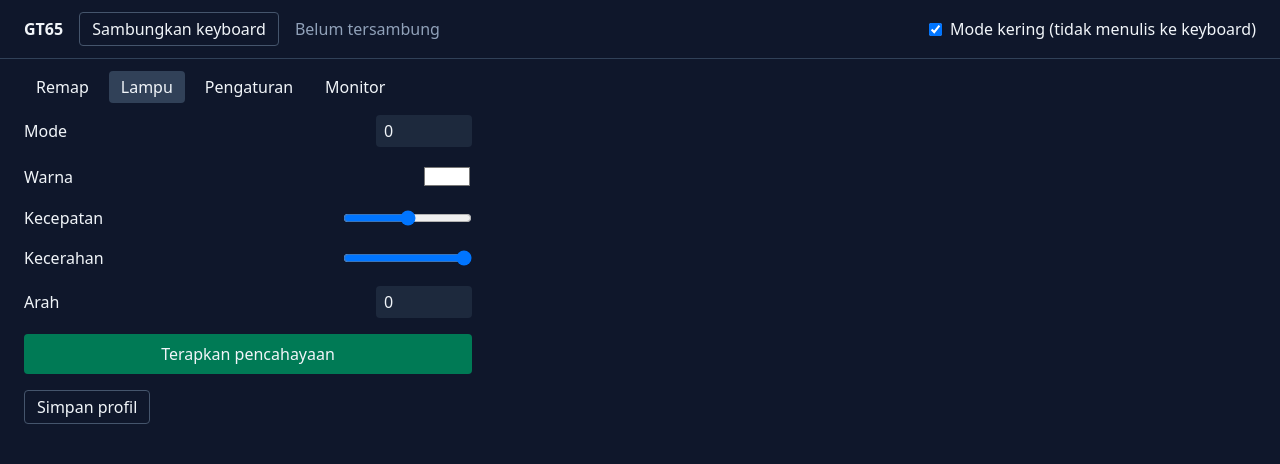
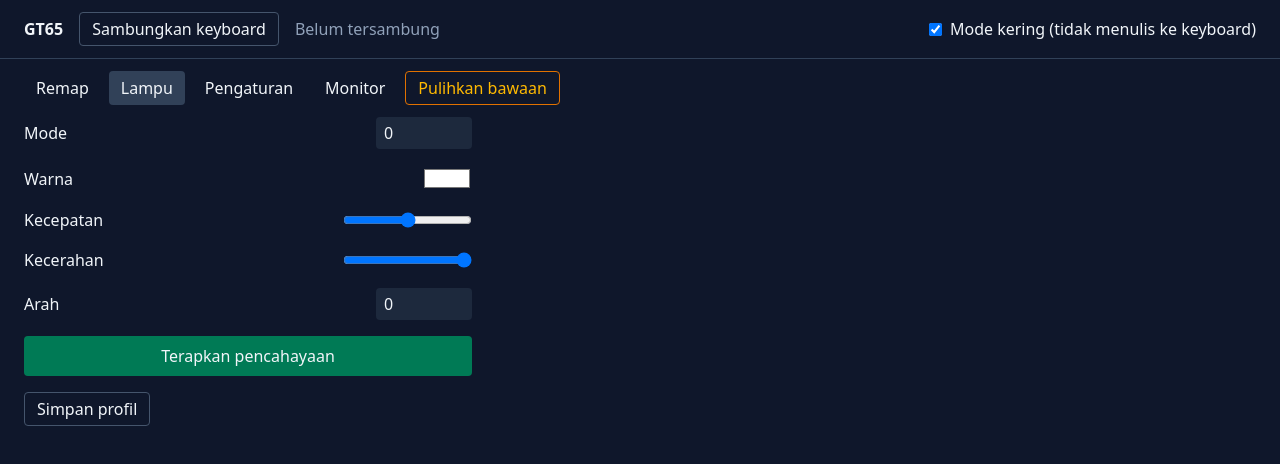
Before and after one commit to RevDonz/gt65-web, a React (Vite) app: page / in a window 1280 px wide. Shown: the top 464 px of the page. Built offline with nearby package versions, Linux system fonts and the light colour scheme.

Commit message:
feat: pulihkan bawaan sebagai jalur pemulihan tanpa Windows

```diff
--- a/src/app/App.tsx
+++ b/src/app/App.tsx
@@ -2,12 +2,13 @@ import { useState } from 'react';
 import { DeviceBar } from './DeviceBar';
 import { useDevice } from './useDevice';
 import { formatHex } from './hex';
+import { RestoreButton } from './RestoreButton';
 import { LightingPanel } from './panels/LightingPanel';
 import { SettingsPanel } from './panels/SettingsPanel';
 import { MonitorPanel } from './panels/MonitorPanel';
 import { RemapPanel } from './panels/RemapPanel';
 import { lighting, settings, remap } from '../gt65/protocol';
-import { loadProfile, saveProfile } from '../store/profile';
+import { defaultProfile, loadProfile, saveProfile } from '../store/profile';
 import type { Profile } from '../store/profile';
 
 const TABS = ['Remap', 'Lampu', 'Pengaturan', 'Monitor'] as const;
@@ -33,6 +34,14 @@ export function App() {
             {t}
           </button>
         ))}
+        <RestoreButton onRestore={async () => {
+          const d = defaultProfile();
+          setProfile(d);
+          await dev.send(remap('top', d.layers.top));
+          await dev.send(remap('fn', d.layers.fn));
+          await dev.send(lighting(d.lighting));
+          await dev.send(settings(d.settings));
+        }} />
       </nav>
       <main className="px-6 pb-10">
         {tab === 'Remap' && (
--- /dev/null
+++ b/src/app/RestoreButton.tsx
@@ -0,0 +1,25 @@
+import { useState } from 'react';
+
+export function RestoreButton({ onRestore }: { onRestore: () => void }) {
+  const [confirming, setConfirming] = useState(false);
+
+  if (!confirming) {
+    return (
+      <button onClick={() => setConfirming(true)}
+              className="rounded border border-amber-600 px-3 py-1 text-amber-400
+                         hover:bg-amber-950">
+        Pulihkan bawaan
+      </button>
+    );
+  }
+
+  return (
+    <span className="flex items-center gap-2 text-sm">
+      Tulis ulang seluruh konfigurasi ke bawaan?
+      <button onClick={() => { setConfirming(false); onRestore(); }}
+              className="rounded bg-amber-700 px-3 py-1">Ya, tulis</button>
+      <button onClick={() => setConfirming(false)}
+              className="rounded border border-slate-600 px-3 py-1">Batal</button>
+    </span>
+  );
+}
```
